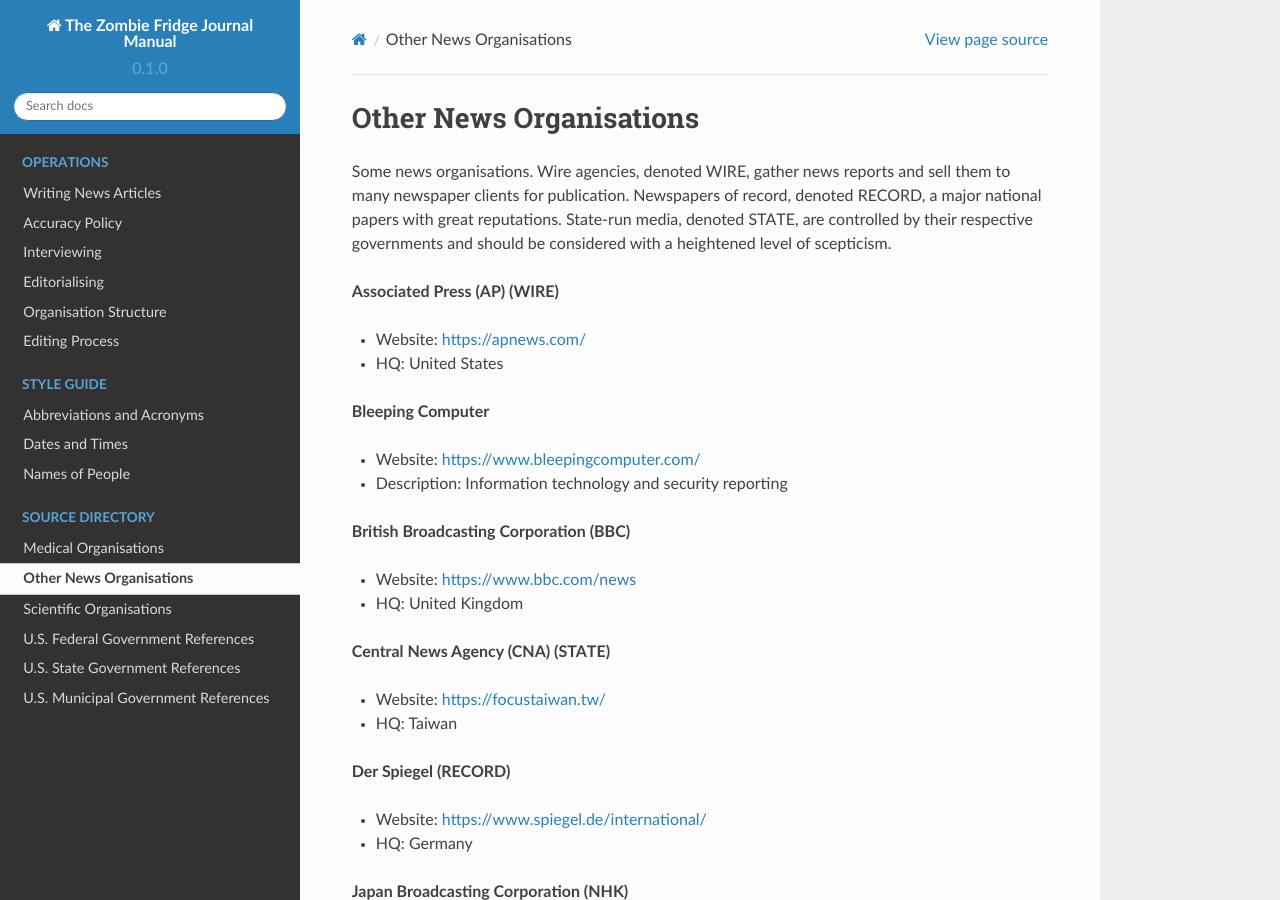
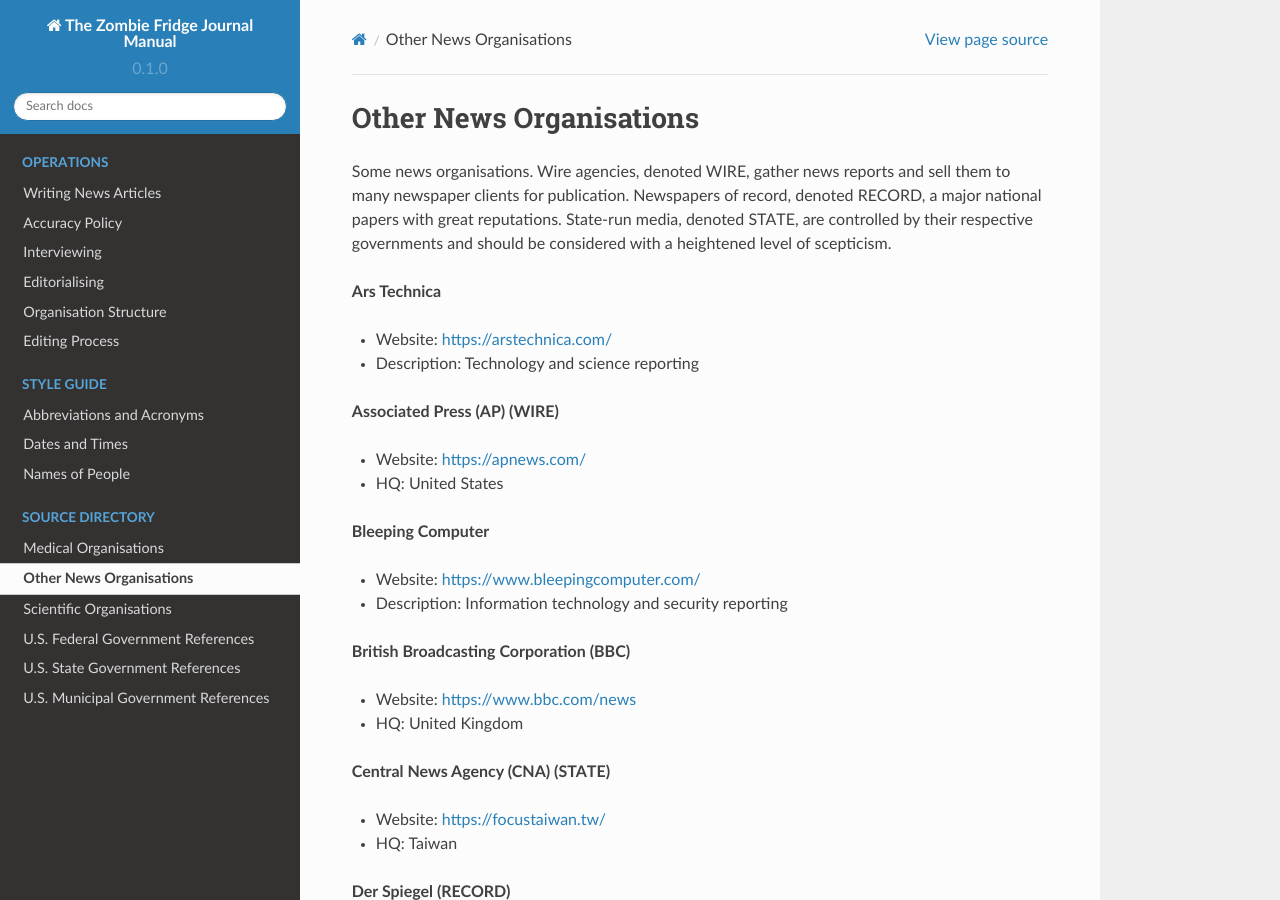
Before and after one commit to theZFJ/manual, a Sphinx documentation site: the page built from docs/otherNewsOrgs.rst, in a window 1280 px wide and 900 px high. Built offline with Sphinx 7.4.7 and the Read the Docs theme 2.0.0, drawn with Linux system fonts in a browser that asks for light colours.

Commit message:
add Ars Technica

```diff
--- a/docs/otherNewsOrgs.rst
+++ b/docs/otherNewsOrgs.rst
@@ -2,6 +2,11 @@
 ========================
 
 Some news organisations. Wire agencies, denoted WIRE, gather news reports and sell them to many newspaper clients for publication. Newspapers of record, denoted RECORD, a major national papers with great reputations. State-run media, denoted STATE, are controlled by their respective governments and should be considered with a heightened level of scepticism.
+
+**Ars Technica**
+
+* Website: https://arstechnica.com/
+* Description: Technology and science reporting
 
 **Associated Press (AP) (WIRE)**
 
```
